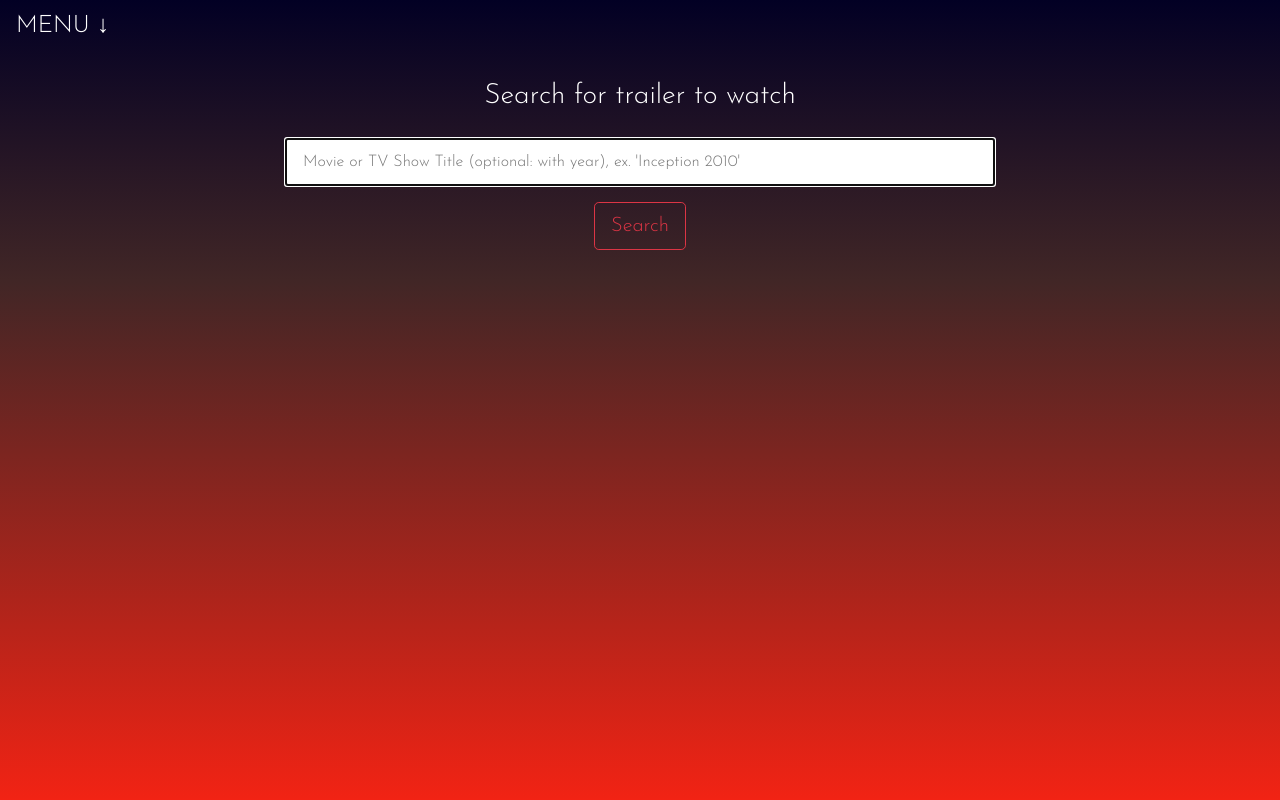
After one commit to nastiacooly/moviegator, a Django app: page /trailers in a window 1280 px wide. The commit adds this page. Run offline with Django 3.2, Linux system fonts and the light colour scheme; the visitor is signed in with stand-in values (Sample User, id 1); some libraries are stand-ins or nearby versions.

Commit message:
added search trailer functionality (not finalized)

```diff
--- a/moviegator/static/moviegator/scripts/_helper.js
+++ b/moviegator/static/moviegator/scripts/_helper.js
@@ -97,6 +97,16 @@ export function renderSpinner(parent) {
 }
 
 
+// Function to remove all children elements of a parent element
+export function removeChildrenElements(parent) {
+    let firstChild = parent.firstElementChild;
+    while(firstChild) {
+        firstChild.remove();
+        firstChild = parent.firstElementChild;
+    }
+}
+
+
 // Function to make GET-requests which returns JSON-data
 export const getResource = async (url) => {
     const result = await fetch(url, {
--- a/moviegator/static/moviegator/scripts/moviegator.js
+++ b/moviegator/static/moviegator/scripts/moviegator.js
@@ -28,14 +28,17 @@ const config = {
             profile: 'section-user',
             watchlist: 'section-watchlist',
             watched: 'section-watched',
-            modal: 'ratingModal'
+            modal: 'ratingModal',
+            trailers: 'section-trailers'
         },
         containerClasses: {
             watchlist: 'watchlist-container',
             watched: 'watched-container',
             result: 'result-container',
             modal: 'modal-container',
-            choices: 'choices-container'
+            choices: 'choices-container',
+            trailer: 'trailer-container',
+            suggestions: 'suggestions-container'
         },
         buttonsAttributes: {
             action: 'data-action',
@@ -101,11 +104,15 @@ const config = {
         getMovieData: '/get_data',
         markAsWatched: '/mark_as_watched',
         markAsNotWatched: '/mark_as_not_watched',
-        saveRating: '/save_rating'
+        saveRating: '/save_rating',
+        searchTitle: '/search_title'
     },
     userLists: {
         watchlist: 'watchlist',
         watched: 'watched'
+    },
+    messages: {
+        wrongTrailerInput: 'Your search request should be at least 2 characters long'
     }
 };
 /*
@@ -131,7 +138,9 @@ document.addEventListener('DOMContentLoaded', () => {
         sectionWatched = document.querySelector(`#${config.CSS.sectionIDs.watched}`),
         watchlistContainer = document.querySelector(`.${config.CSS.containerClasses.watchlist}`),
         watchedContainer = document.querySelector(`.${config.CSS.containerClasses.watched}`),
-        ratingModal = document.getElementById(config.CSS.sectionIDs.modal);
+        ratingModal = document.getElementById(config.CSS.sectionIDs.modal),
+        sectionTrailers = document.querySelector(`#${config.CSS.sectionIDs.trailers}`),
+        suggestionsContainer = document.querySelector(`.${config.CSS.containerClasses.suggestions}`);
 
 
     // Navbar hide/show
@@ -497,6 +506,54 @@ document.addEventListener('DOMContentLoaded', () => {
         });
     }
 
+
+    // Section with trailers
+    if (sectionTrailers) {
+        // Submitting trailer search form
+        const trailerForm = sectionTrailers.querySelector('.trailer-form');
+        const input = trailerForm.querySelector('.trailer-input');
+        trailerForm.addEventListener('submit', (e) => {
+            e.preventDefault();
+            // Clear suggestions container of previous suggestions if any
+            helper.removeChildrenElements(suggestionsContainer);
+            if (input.value.trim().length < 2) {
+                // Ensure search request at least two characters long
+                helper.renderMessageAlert(config.messages.wrongTrailerInput, config.CSS.bootstrapAlertTypes.danger);
+                setTimeout(function() {
+                    helper.removeMessageAlert();
+                }, 4000);
+            } else {
+                // Get rid of whitespace in input
+                let title = input.value.trim();
+                // Show suggestions section
+                helper.show(suggestionsContainer.parentElement);
+                spinner = helper.renderSpinner(suggestionsContainer);
+                // Get movies/shows with such title
+                helper.getResource(`${config.urlPaths.searchTitle}/${title}`)
+                .then(data => {
+                    if (data.error) {
+                        // Render error alert if any
+                        helper.renderMessageAlert(data.error, config.CSS.bootstrapAlertTypes.danger);
+                    } else {
+                        // Removing any previous error messages
+                        helper.removeMessageAlert();
+                        // Remove spinner
+                        spinner.remove();
+                        // Render suggestions
+                        data.forEach(item => {
+                            let itemCard = new SuggestionCard(item.image, 'poster', item.title, item.description, item.id, suggestionsContainer);
+                            itemCard.render();
+                        });
+                    }
+                })
+                .finally(() => {
+                    // Clear form
+                    trailerForm.reset();
+                });
+            }
+        });
+    }
+
 });
 /*
 End of dynamic page scripts
@@ -576,6 +633,48 @@ class MovieCard {
             `;
 
         this.parent.append(movieCardElement); // adding to DOM
+    }
+}
+/*
+End of class
+*/
+
+/* Class for suggestion items (search trailer results) */
+class SuggestionCard {
+    constructor(src, alt, title, year, id, parentElement, ...classes) {
+        this.src = src;
+        this.alt = alt;
+        this.title = title;
+        this.year = year;
+        this.id = id;
+        this.classes = classes;
+        this.parent = parentElement;
+    }
+
+    render() {
+        const suggestionElement = document.createElement('div');
+
+        if (this.classes.length === 0) {
+            this.classes = [config.CSS.bootstrapCardClasses.card, 'text-center', 'text-white', 'mt-5', 'suggestion-item'];
+            this.classes.forEach(className => suggestionElement.classList.add(className));
+            //adding default classes to the element in case they were not specified
+        } else {
+            this.classes.forEach(className => suggestionElement.classList.add(className));
+            //adding specified classes to the element
+        }
+
+        suggestionElement.innerHTML = `
+            <img src=${this.src} class="card-img-top" alt=${this.alt}>
+            <div class="card-body">
+                <h5 class="card-title">${this.title}</h5>
+                <h6 class="card-subtitle mb-2">${this.year}</h6>
+            </div>
+        `;
+
+        suggestionElement.setAttribute('data-id', `${this.id}`);
+        suggestionElement.setAttribute('data-action', 'trailer');
+
+        this.parent.append(suggestionElement); // adding to DOM
     }
 }
 /*
--- a/moviegator/static/moviegator/scss/_general.scss
+++ b/moviegator/static/moviegator/scss/_general.scss
@@ -118,12 +118,8 @@ section {
         &-login, &-register, &-start, &-mood-genre {
             background: $linear-bg-light;
         }
-        &-welcome, &-mood, &-genre, &-result, &-ratings {
+        &-welcome, &-mood, &-genre, &-result {
             background: $linear-bg-dark;
-        }
-        &-ratings {
-            z-index: 5;
-            padding-top: 5rem;
         }
         &-login, &-register, &-welcome {
             z-index: 5;
@@ -153,9 +149,8 @@ section {
 }
 
 div {
-    &#section-user {
+    &#section-user, &#section-trailers {
         position: absolute;
-        background: black;
         top: 0;
         padding-top: 5rem;
         padding-bottom: 5rem;
@@ -166,6 +161,12 @@ div {
             max-width: 210px !important;
             height: 80px !important;
         }
+    }
+    &#section-user {
+        background: black;
+    }
+    &#section-trailers {
+        background: $linear-bg-dark;
     }
 }
 
@@ -227,3 +228,18 @@ div {
 .rating {
     color: rgb(255, 208, 0);
 }
+
+.trailer-input {
+    width: 70%;
+    height: 3rem;
+    padding: 1rem;
+}
+
+.suggestion-item {
+    transition: 0.5s all;
+    &:hover {
+        cursor: pointer;
+        transform: scale(1.1);
+        box-shadow: 12px 12px 5px 2px rgba(0, 0, 0, .3);
+    }
+}
--- a/moviegator/templates/moviegator/layout.html
+++ b/moviegator/templates/moviegator/layout.html
@@ -24,7 +24,7 @@
                                 <a class="nav-link" href="{% url 'profile' %}"><strong>{{ user.username }}</strong></a>
                             </li>
                             <li class="nav-item">
-                                <a class="nav-link" href="{% url 'ratings' %}">Ratings</a>
+                                <a class="nav-link" href="{% url 'trailers' %}">Trailers</a>
                             </li>
                             <li class="nav-item">
                                 <a class="nav-link" href="{% url 'logout' %}">Log Out</a>
--- /dev/null
+++ b/moviegator/templates/moviegator/trailers.html
@@ -0,0 +1,43 @@
+{% extends "moviegator/layout.html" %}
+{% load static %}
+
+{% block title %}Moviegator: Trailers{% endblock %}
+
+{% block body %}
+
+    <div id="message">{{ message }}</div>
+
+    <span class="menu-arrow" data-slide="down">menu &#8595;</span>
+
+    <!--Section with input form -->
+    <div style="text-center" id='section-trailers'>
+        <div class="container text-center">
+            <div class="px-5">
+
+                <h3>Search for trailer to watch</h3>
+
+                <form method="get" class="d-flex flex-column justify-content-between align-items-center trailer-form">
+                    <input autofocus required placeholder="Movie or TV Show Title (optional: with year), ex. 'Inception 2010'" type="text" class="trailer-input mt-3">
+                    <button class="btn btn-outline-danger btn-lg mt-3" type="submit">Search</button>
+                </form>
+
+                <div class="mt-4 hide">
+                    <h4>
+                        <span>Do you mean any of these titles?</span><br>
+                        <span>Please click on any item to watch the trailer.</span>
+                    </h4>
+                    <div class="suggestions-container d-flex flex-row flex-wrap justify-content-around">
+
+                    </div>
+                </div>
+
+                <div class="trailer-container px-5">
+
+                </div>
+
+            </div>
+
+        </div>
+    </div>
+
+{% endblock %}
--- a/moviegator/urls.py
+++ b/moviegator/urls.py
@@ -9,7 +9,7 @@ urlpatterns = [
     path("logout", views.logout_view, name="logout"),
     path("register", views.register, name="register"),
     path("profile", views.profile_view, name="profile"),
-    path('ratings', views.ratings_view, name="ratings"),
+    path('trailers', views.trailers_view, name="trailers"),
     path('get_data/<parameter>', views.get_data),
     path('get_data/<type>/<genre>', views.get_data_by_genre),
     path('add_to_watchlist', views.add_to_watchlist),
@@ -18,5 +18,6 @@ urlpatterns = [
     path('mark_as_watched', views.mark_as_watched),
     path('get_watched/<page_number>', views.get_watched),
     path('mark_as_not_watched', views.mark_as_not_watched),
-    path('save_rating', views.save_rating)
+    path('save_rating', views.save_rating),
+    path('search_title/<title>', views.search_title)
 ]
--- a/moviegator/views.py
+++ b/moviegator/views.py
@@ -66,6 +66,7 @@ top250_shows = 'Top250TVs/'
 list_by_genre = 'IMDbList/'
 in_theatres = 'InTheaters/'
 title_details = 'Title/'
+title_search = 'SearchTitle/'
 
 
 @ensure_csrf_cookie
@@ -125,6 +126,7 @@ def register(request):
         return render(request, "moviegator/register.html")
 
 
+@ensure_csrf_cookie
 def profile_view(request):
     """
     Renders profile page of signed in user
@@ -140,11 +142,11 @@ def profile_view(request):
 
 
 @login_required
-def ratings_view(request):
+def trailers_view(request):
     """
-    Renders page with movies/shows rated by all users of the app
+    Renders page where user can search for and watch movie trailers
     """
-    return render(request, "moviegator/ratings.html")
+    return render(request, "moviegator/trailers.html")
 
 
 def get_data(request, parameter):
@@ -474,3 +476,27 @@ def save_rating(request):
     # In case request was GET or not AJAX
     else:
         return HttpResponseNotFound('<h1>Page not found</h1>')
+
+
+def search_title(request, title):
+    # Ensure request is made by Javascript (fetch)
+    if request.is_ajax():
+        # API call for search results
+        r = requests.get(API_URL+title_search+API_KEY+'/'+title)
+
+        # Request to API was successful
+        if r.status_code == 200:
+            result = r.json()
+            # Get three first results
+            result_items = result["results"][0:3]
+            result_to_render = []
+            for obj in result_items:
+                result_to_render.append(obj)
+            return JsonResponse(result_to_render, safe=False)
+
+        # Request to API failed
+        else:
+            return JsonResponse({"error": "Sorry, something went wrong. Please, try again."})
+    # Show error, if page was not requested by AJAX
+    else:
+        return HttpResponseNotFound('<h1>Page not found</h1>')
```
Also changed, not shown: moviegator/templates/moviegator/ratings.html (deleted, +0 -28 lines), moviegator/static/moviegator/css/styles.min.css, 1 other file.
